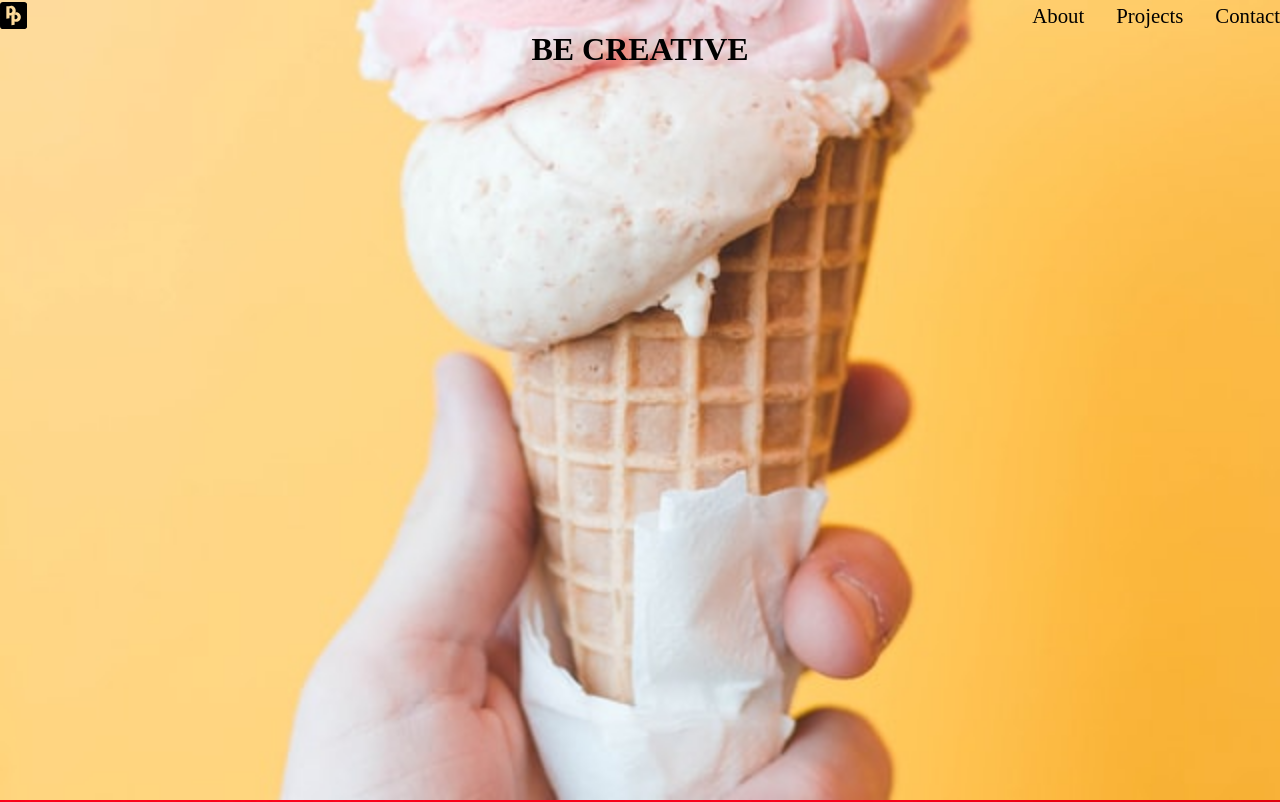
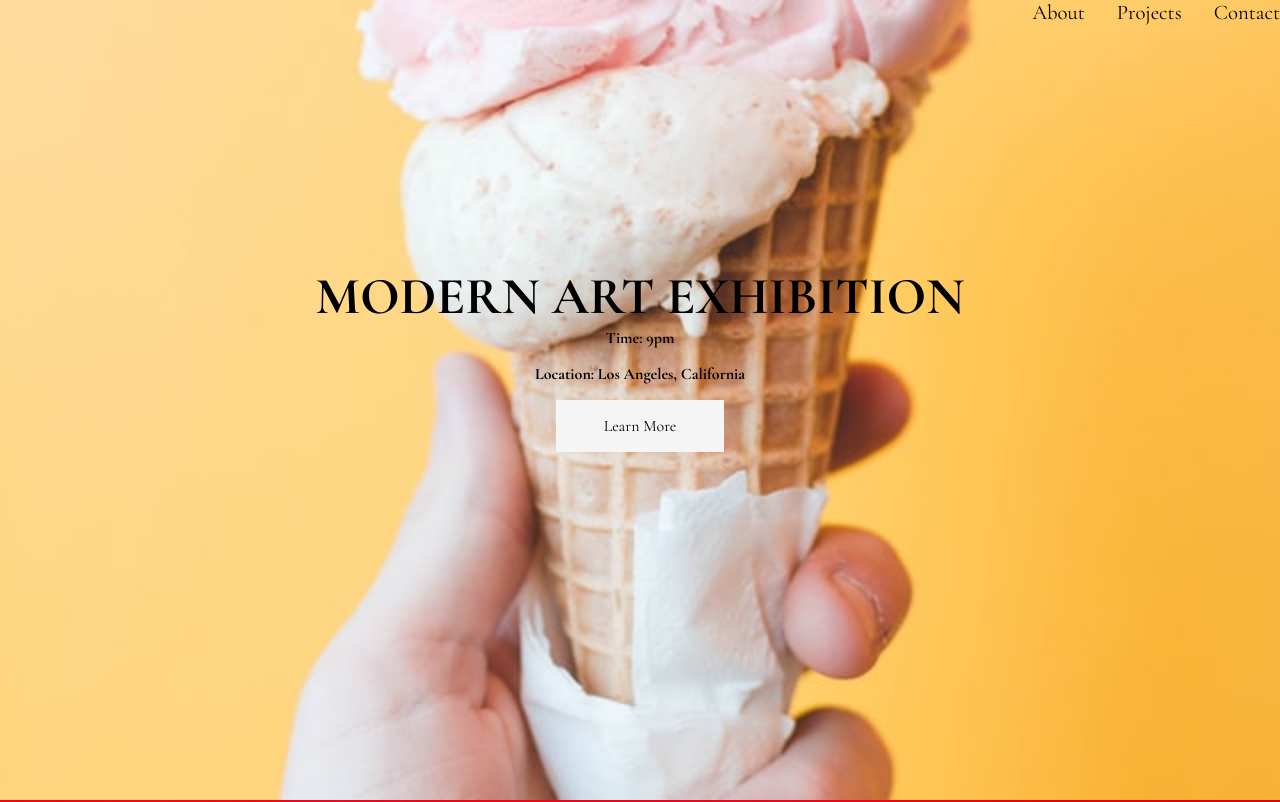
Before and after one commit to monkeytaurus/Art-Gallery-Landing-Page-, a plain HTML site: page index.html in a window 1280 px wide. Shown: the top 802 px of the page. Drawn offline with nearby package versions, Linux system fonts and the light colour scheme.

Commit message:
Edited the header.

```diff
--- a/app.scss
+++ b/app.scss
@@ -1,3 +1,5 @@
+@import url('https://fonts.googleapis.com/css2?family=Cormorant+Garamond:wght@400;500;700&display=swap');
+
 * {
     margin: 0;
     padding: 0;
@@ -6,12 +8,15 @@
 
 body {
     height: 100vh;
+    font-family: 'cormorant garamond', sans-serif;
     // margin: 0 auto;
     // background-color: lightblue;
+
 }
 
 .nav {
 
+    // background-color: maroon;
     // border-bottom: 1px solid black;
     &__toggle {
         position: absolute;
@@ -69,7 +74,7 @@ body {
     }
 }
 
-#nav__checkbox:checked .header__title{
+#nav__checkbox:checked .header__title {
     display: none;
 }
 
@@ -87,18 +92,36 @@ body {
 
 // Beginning of header
 .header {
-    // center center no-repeat fixed;
     background: url(/images/icecream.jpg) center no-repeat fixed;
     background-size: cover;
     height: 100vh;
+    &__text {
 
-    &__title {
-        display: flex;
-        flex-direction: column;
-        align-items: center;
-        justify-content: center;
+        padding: 0 1rem;
+        margin-top: 15rem;
+        text-align: center;
+
+        &__heading {
             text-transform: uppercase;
-        text-align: center;
+            font-size: 3.25rem;
+        }
+
+        &__time {
+            margin-bottom: 1rem;
+            font-weight: 700;
+        }
+
+        &__location{
+            font-weight: 700;
+            margin-bottom: 2rem;
+        }
+    }
+
+    &__button {
+        text-decoration: none;
+        padding: 1rem 3rem;
+        color:black;
+        background-color: whitesmoke;
     }
 }
 
@@ -149,23 +172,26 @@ body {
     display: flex;
     flex-direction: column;
     text-align: center;
-        svg{
+
+    svg {
         width: 1.75rem;
     }
 
-        h6{
+    h6 {
         font-size: 1.25rem;
         padding: 0;
-            margin-bottom:1rem;
-        }
-        p{
         margin-bottom: 1rem;
     }
 
-        a{
+    p {
+        margin-bottom: 1rem;
+    }
+
+    a {
         text-decoration: none;
-            color:black;
+        color: black;
     }
+
     &__column1 {
         background-color: red;
         padding: 1rem;
@@ -191,34 +217,42 @@ body {
 
 .footer {
     background-color: maroon;
-    &__text{
-        &__header{
+
+    &__text {
+        &__header {
             margin-bottom: 1rem;
             font-size: 2rem;
         }
-        &__contact{
+
+        &__contact {
             margin-bottom: 1rem;
         }
-        &__phone{
+
+        &__phone {
             color: black;
         }
-        &__email{
-            color:black;
+
+        &__email {
+            color: black;
 
 
         }
-        &__social{
+
+        &__social {
             margin-bottom: 1rem;
         }
     }
-    &__widgets{
-        &__social{
-            svg{
+
+    &__widgets {
+        &__social {
+            svg {
                 width: 1.375rem;
             }
+
             display: flex;
             gap: 1.25rem;
-            li{
+
+            li {
                 list-style: none;
             }
         }
--- a/index.html
+++ b/index.html
@@ -36,21 +36,24 @@
 
             <ul class="nav__menu">
                 <li><a href="#"></a>
-                    <svg class="nav__logo" xmlns="http://www.w3.org/2000/svg" viewBox="0 0 448 512">
-                        <!--! Font Awesome Pro 6.1.1 by @fontawesome - https://fontawesome.com License - https://fontawesome.com/license (Commercial License) Copyright 2022 Fonticons, Inc. -->
-                        <path
-                            d="M205.3 174.6c0 21.1-14.2 38.1-31.7 38.1-7.1 0-12.8-1.2-17.2-3.7v-68c4.4-2.7 10.1-4.2 17.2-4.2 17.5 0 31.7 16.9 31.7 37.8zm52.6 67c-7.1 0-12.8 1.5-17.2 4.2v68c4.4 2.5 10.1 3.7 17.2 3.7 17.4 0 31.7-16.9 31.7-37.8 0-21.1-14.3-38.1-31.7-38.1zM448 80v352c0 26.5-21.5 48-48 48H48c-26.5 0-48-21.5-48-48V80c0-26.5 21.5-48 48-48h352c26.5 0 48 21.5 48 48zM185 255.1c41 0 74.2-35.6 74.2-79.6 0-44-33.2-79.6-74.2-79.6-12 0-24.1 3.2-34.6 8.8h-45.7V311l51.8-10.1v-50.6c8.6 3.1 18.1 4.8 28.5 4.8zm158.4 25.3c0-44-33.2-79.6-73.9-79.6-3.2 0-6.4.2-9.6.7-3.7 12.5-10.1 23.8-19.2 33.4-13.8 15-32.2 23.8-51.8 24.8V416l51.8-10.1v-50.6c8.6 3.2 18.2 4.7 28.7 4.7 40.8 0 74-35.6 74-79.6z" />
-                    </svg>
                 </li>
                 <li><a href="#">About</a></li>
                 <li><a href="#">Projects</a></li>
                 <li><a href="#">Contact</a></li>
             </ul>
         </nav>
-        <!-- END OF NAVIGATION BAR  -->
-
-        <h1 class="header__title">Be creative</h1>
-
+        <div class="header__text">
+            <h1 class="header__text__heading">Modern Art Exhibition</h1>
+            <p class="header__text__time">
+                Time: 9pm
+            </p>
+            <p class="header__text__location">
+                Location: Los Angeles, California
+            </p>
+            <a href="" class="header__button">
+                Learn More
+            </a>
+        </div>
     </header>
     <!-- END OF HEADER -->
 
```
Also changed, not shown: app.css, 1 other file. Lines whose indentation alone changed are shown as unchanged.
